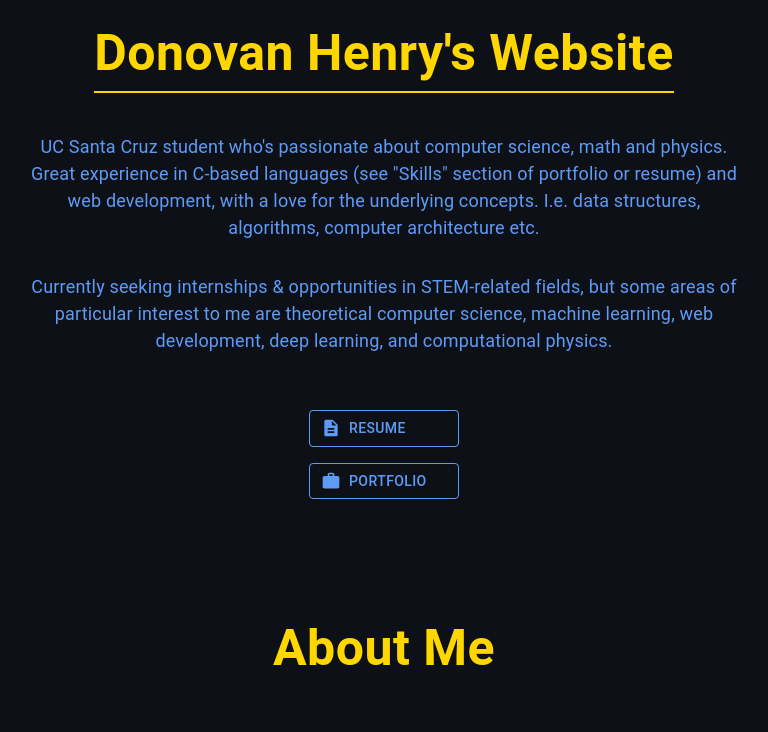
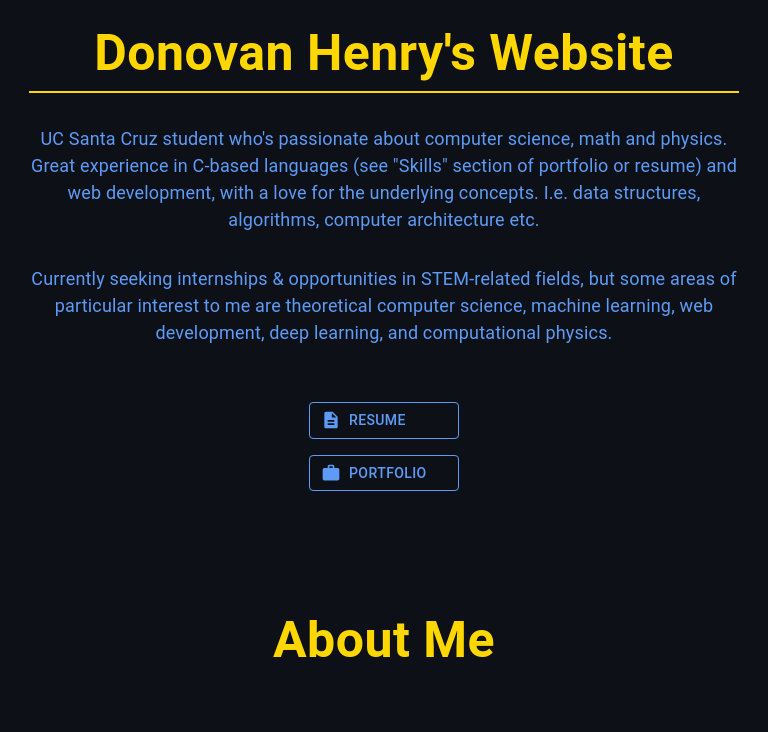
Before and after one commit to Donovanphenry/Donovanphenry, a React (Create React App) app: page / in a window 1280 px wide. Shown: the top 732 px of the page, without its empty margins (256-1024 px from the left). Built offline with nearby package versions, Linux system fonts and the light colour scheme.

Commit message:
Underlining border on site title now comes from about me typog

```diff
--- a/src/Home.js
+++ b/src/Home.js
@@ -155,10 +155,9 @@ const useStyles = makeStyles((theme) => ({
   // #FADA5E
 
   siteTitleTypog: {
-    borderBottom: `2px solid ${AppColors.homeSecondary}`,
+    // borderBottom: `2px solid ${AppColors.homeSecondary}`,
     textAlign: 'center',
     marginTop: theme.spacing(2),
-    marginBottom: theme.spacing(2),
     fontWeight: 'bold',
     color: AppColors.homeSecondary,
 
@@ -173,8 +172,9 @@ const useStyles = makeStyles((theme) => ({
   homeAboutMeTypog: {
     fontSize: '18px',
     textAlign: 'center',
-    marginTop: theme.spacing(3),
     marginBottom: theme.spacing(4),
+    borderTop: `2px solid ${AppColors.homeSecondary}`,
+    paddingTop: theme.spacing(4),
 
     [theme.breakpoints.up('md')]: {
       width: '60%',
```
Also changed, not shown: 1 other file (tests, documents, lock files or other folders).
